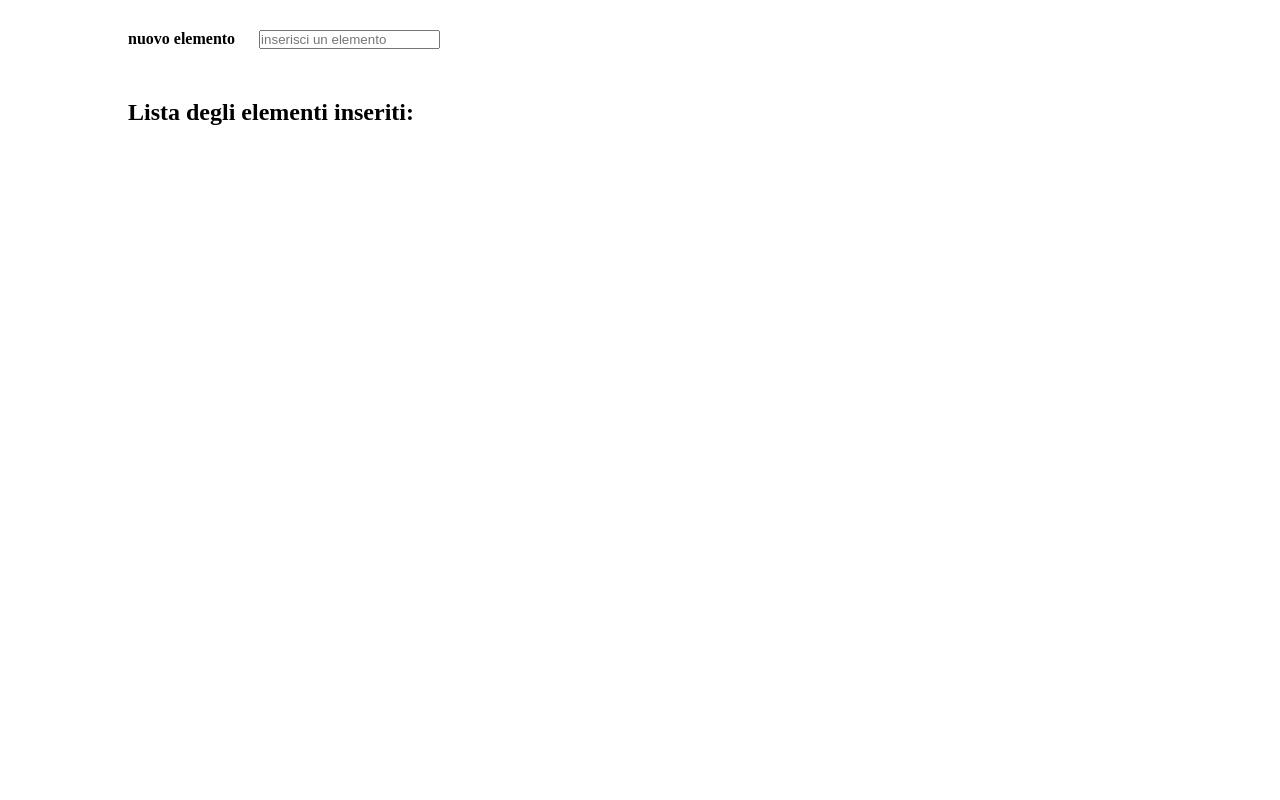
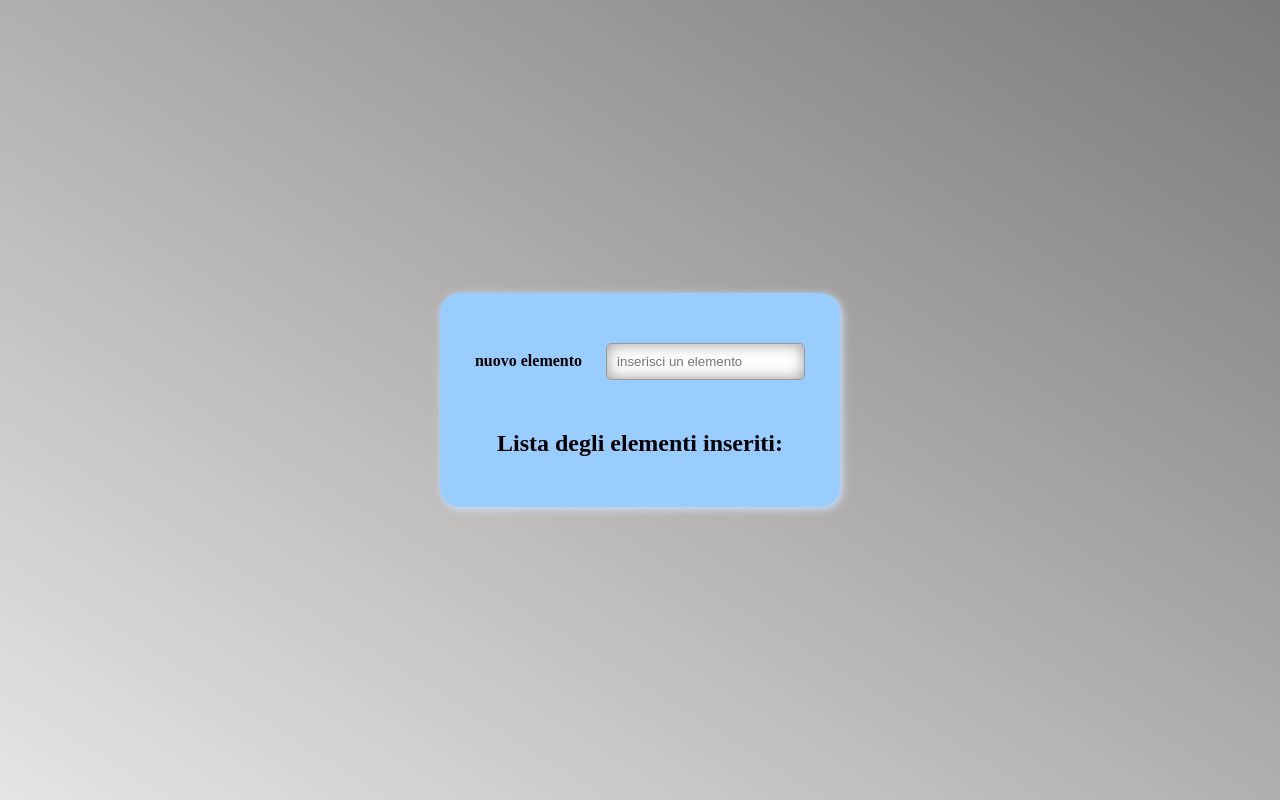
Before and after one commit to maregaale/js-todo-clone, a plain HTML site: page index.html in a window 1280 px wide. Drawn offline with nearby package versions, Linux system fonts and the light colour scheme.

Commit message:
agginti effetti in js di apparizione lista e list-items

```diff
--- a/css/style.css
+++ b/css/style.css
@@ -4,32 +4,68 @@
   box-sizing: border-box;
 }
 
+/* Mix */
+body {
+  height: 100vh;
+  background: rgb(214,209,209);
+  background: -webkit-linear-gradient(bottom left, rgba(214,209,209,0.5998774509803921) 0%, rgba(125,122,122,1) 100%);
+  background: -o-linear-gradient(bottom left, rgba(214,209,209,0.5998774509803921) 0%, rgba(125,122,122,1) 100%);
+  background: linear-gradient(to top right, rgba(214,209,209,0.5998774509803921) 0%, rgba(125,122,122,1) 100%);
+}
+.wrapper {
+  position: absolute;
+    top: 50%;
+    left: 50%;
+    transform: translate(-50%, -50%);
+    padding: 50px 0;
+    width: 400px;
+    background-color: #99ccff;
+    border-radius: 20px;
+    box-shadow: 2px 2px 10px #cce6ff;
+    display: flex;
+    flex-wrap: wrap;
+    align-content: center;
+    justify-content: center;
+}
+
+h2, ul {
+  margin-top: 50px;
+}
+ul {
+  display: none;
+
+}
+
+ul li {
+  margin: 10px 0;
+  display: none;
+}
+
+/* template */
 .template {
   display: none;
 }
 
-.wrapper {
-  width: 80%;
-  margin: 30px auto;
+/* bottone */
+#btn {
+  margin-left: 50px;
 }
 
+/* input */
 label {
   font-weight: bold;
 }
 
 #list_element {
   margin-left: 20px;
+  padding: 10px;
+  border: 1px solid #999;
+  border-radius: 5px;
+  outline: none;
+  display: inline-block;
+  box-shadow:inset 0 0 15px #999;
 }
 
-
-h2, ul {
-  margin-top: 50px;
+#list_element:focus {
+  border: 1px solid black;
 }
-
-#btn {
-  margin-left: 50px;
-}
-
-ul li {
-  margin: 10px 0;
-}
--- a/js/script.js
+++ b/js/script.js
@@ -14,8 +14,14 @@ $("#list_element").keydown(function (e) {
       // immetto il valore nel mio list-item in template
       listItemTemplate.prepend(inputValue);
 
+      // faccio apparire la lista
+      $(".todo_list").slideDown(1000);
+
       // innietto tutto il list-item nella lista visibile in html
       $(".todo_list").append(listItemTemplate);
+
+      // faccio apparire i list items
+      listItemTemplate.slideDown(1000);
 
       // setto a vuoto il valore della casella di input
       $(this).val("");
@@ -24,6 +30,6 @@ $("#list_element").keydown(function (e) {
 });
 
 // creo un evento on-click sul bottone che elimini l'elemento e la riga corrispondente
-$(".todo_list").on("click", $("#btn"), function () {
-  $("#btn").parent().remove();
+$(".todo_list").on("click", "#btn", function () {
+  $(this).parent().slideUp('slow');
 });
```
